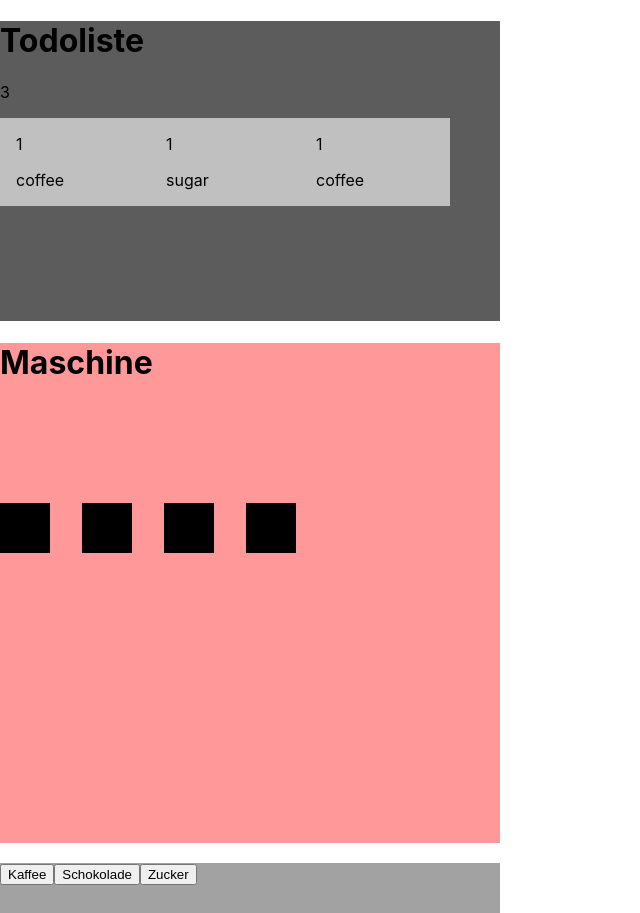
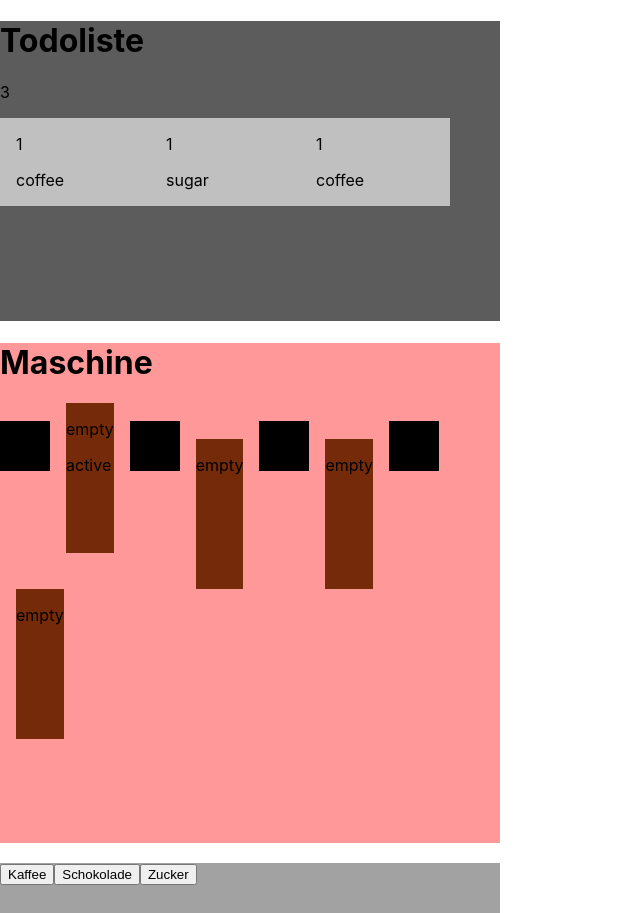
Before and after one commit to devolt5/brewing, a React (Create React App) app: page / in a window 1280 px wide. Shown: the whole page, without its empty margins (0-640 px from the left). Built offline with nearby package versions, Linux system fonts and the light colour scheme.

Commit message:
Add quantitySetting

```diff
--- a/src/App.js
+++ b/src/App.js
@@ -7,6 +7,8 @@ import "./App.css";
 function App() {
   const [todos, setTodos] = useState([]);
   const [cups, setCups] = useState([]);
+  const [activeCup, setActiveCup] = useState(0);
+  const [quantitySetting, setQuantitySetting] = useState(2);
   const todoLength = 3;
   const cupsLength = 4;
 
@@ -44,25 +46,23 @@ function App() {
   };
 
   const handleClick = type => {
-    //TODO if object in array has quantity = 0, get object and add props
-    //TODO if there is no empty object available, ignore click
-    if (cups.length < 4) {
-      setCups(cups => {
-        return [
-          ...cups,
-          {
-            quantity: 1,
-            type: type
-          }
-        ];
-      });
-    }
+    //change quantity between 1 and 2
+    quantitySetting === 2 ? setQuantitySetting(1) : setQuantitySetting(2);
+
+    setCups(cups => {
+      const currentCup = {
+        quantity: quantitySetting,
+        type: type
+      };
+      cups[activeCup] = currentCup;
+      return [...cups];
+    });
   };
 
   return (
     <React.Fragment>
       <Todolist todos={todos} />
-      <Coffeemachine cups={cups} />
+      <Coffeemachine cups={cups} activeCup={activeCup} />
       <br />
       <Controlpanel handleClick={handleClick} />
     </React.Fragment>
--- a/src/components/Coffeemachine/Coffeemachine.jsx
+++ b/src/components/Coffeemachine/Coffeemachine.jsx
@@ -2,14 +2,16 @@ import React from "react";
 import Cup from "./Cup/Cup";
 import "./Coffeemachine.css";
 
-export default function Todolist({ cups }) {
-  console.log(cups);
-
+export default function Coffeemachine({ cups, activeCup }) {
   return (
     <div className="machine">
       <h1>Maschine</h1>
       {cups.map(cup => (
-        <Cup quantity={cup.quantity} type={cup.type} />
+        <Cup
+          quantity={cup.quantity}
+          type={cup.type}
+          active={cups.indexOf(cup) === activeCup ? true : false}
+        />
       ))}
     </div>
   );
--- a/src/components/Coffeemachine/Cup/Cup.jsx
+++ b/src/components/Coffeemachine/Cup/Cup.jsx
@@ -1,13 +1,14 @@
 import React from "react";
 import "./Cup.css";
 
-export default function Cup({ quantity, type }) {
+export default function Cup({ quantity, type, active }) {
   return (
     <React.Fragment>
       <div className="startButton"></div>
       <div className="cup">
-        <p>{quantity > 0 ? quantity : ""}</p>
+        <p>{quantity > 0 ? quantity : "empty"}</p>
         <p>{type}</p>
+        <p>{active ? "active" : ""}</p>
       </div>
     </React.Fragment>
   );
```
